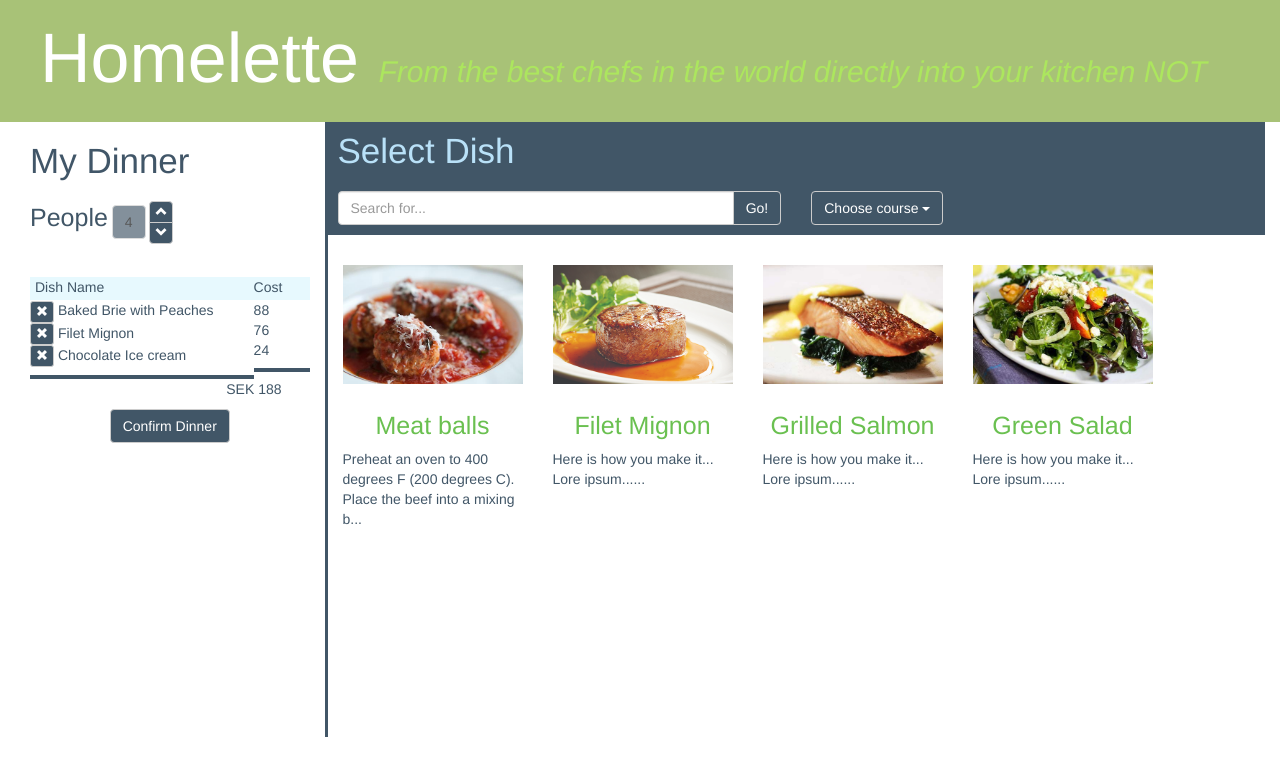
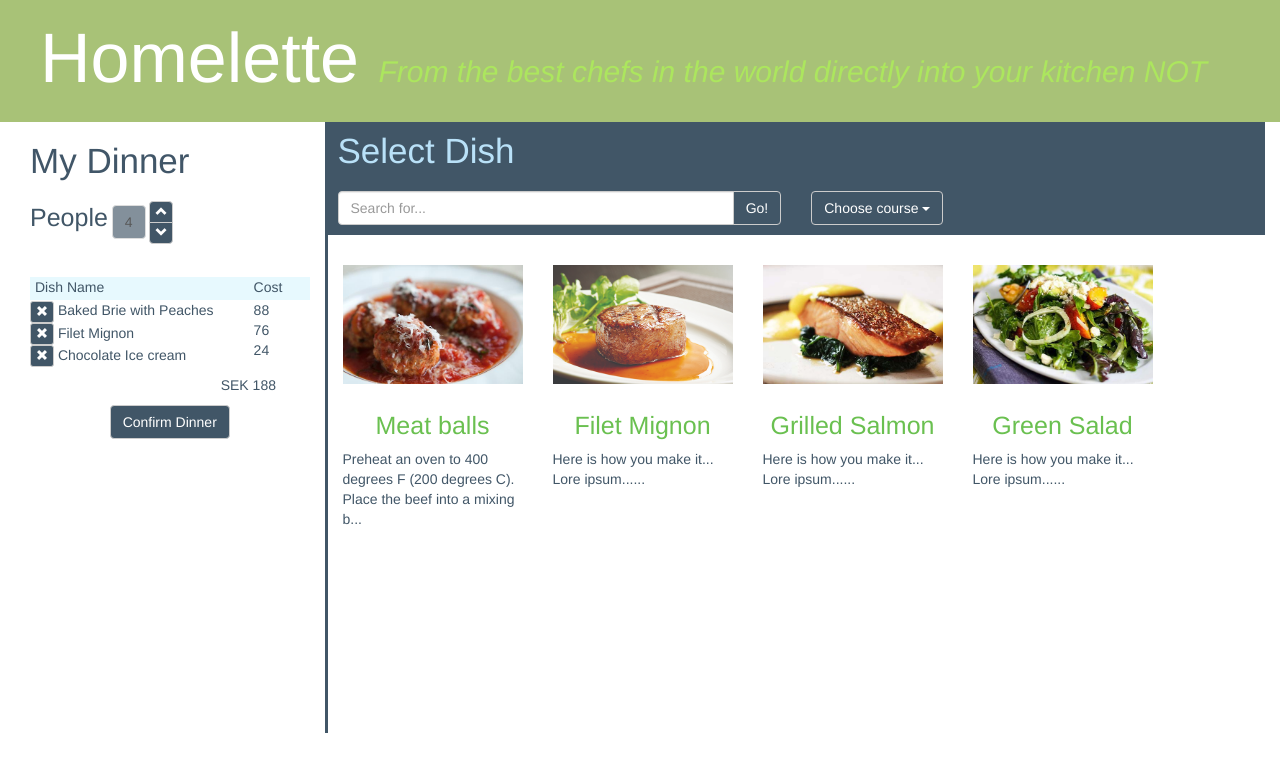
Before and after one commit to mariahjo/iproglab3, a plain HTML site: page onlyPage.html in a window 1280 px wide. Both pictures are taken after a click on the element 103 px from the left and 412 px from the top of the page. Drawn offline with nearby package versions, Linux system fonts and the light colour scheme.

Commit message:
testat en grej

```diff
--- a/onlyPage.html
+++ b/onlyPage.html
@@ -53,12 +53,13 @@
           <div style="width:20%;float:right;background-color:#e7f9fe;padding-bottom:3px">Cost</div>
         </div>
         <div style="width:100%;">
-          <div style="width:80%;float:left;border-bottom:4px solid #415667;padding-bottom:8px;"><span id="dishName"></span></div>
-          <div style="width:20%;float:right; border-bottom:4px solid #415667;padding-bottom:8px;"><span id="dishPrice"></span></div>
+
+          <div style="width:80%;float:left;border-bottom:0px solid #415667;padding-bottom:8px;"><span id="dishName"></span></div>
+          <div style="width:20%;float:right; border-bottom:0px solid #415667;padding-bottom:8px;"><span id="dishPrice"></span></div>
         </div>
         <br />
         <br />
-        <div style="width:90%;padding:5px 0 0 0; border-top:0px solid #d3d3d3;">
+        <div style="width:88%;padding:5px 0 0 0; border-top:0px solid #d3d3d3;">
           <p align="right">SEK <span id="totalCost"></span></p>
         </div>
         <center><input id="confirm" class="btn btn-default" type="submit" value="Confirm Dinner" style="margin-bottom:105%;"></center>
```
